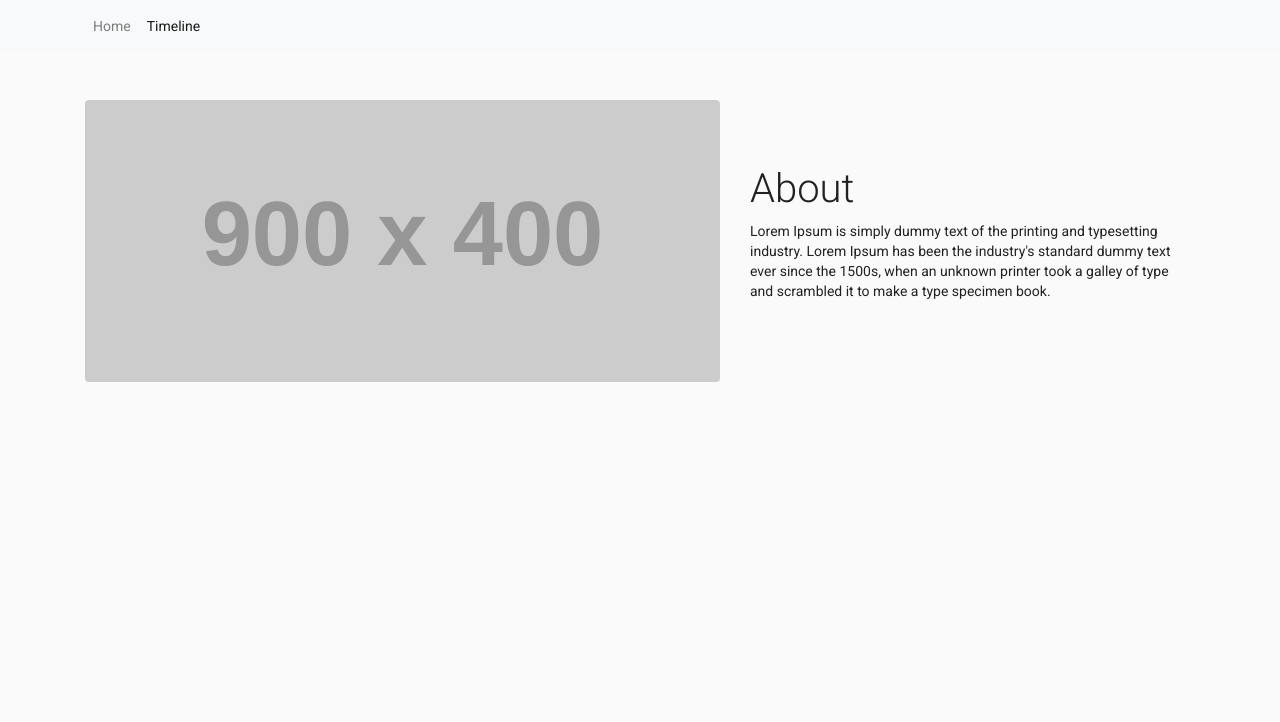
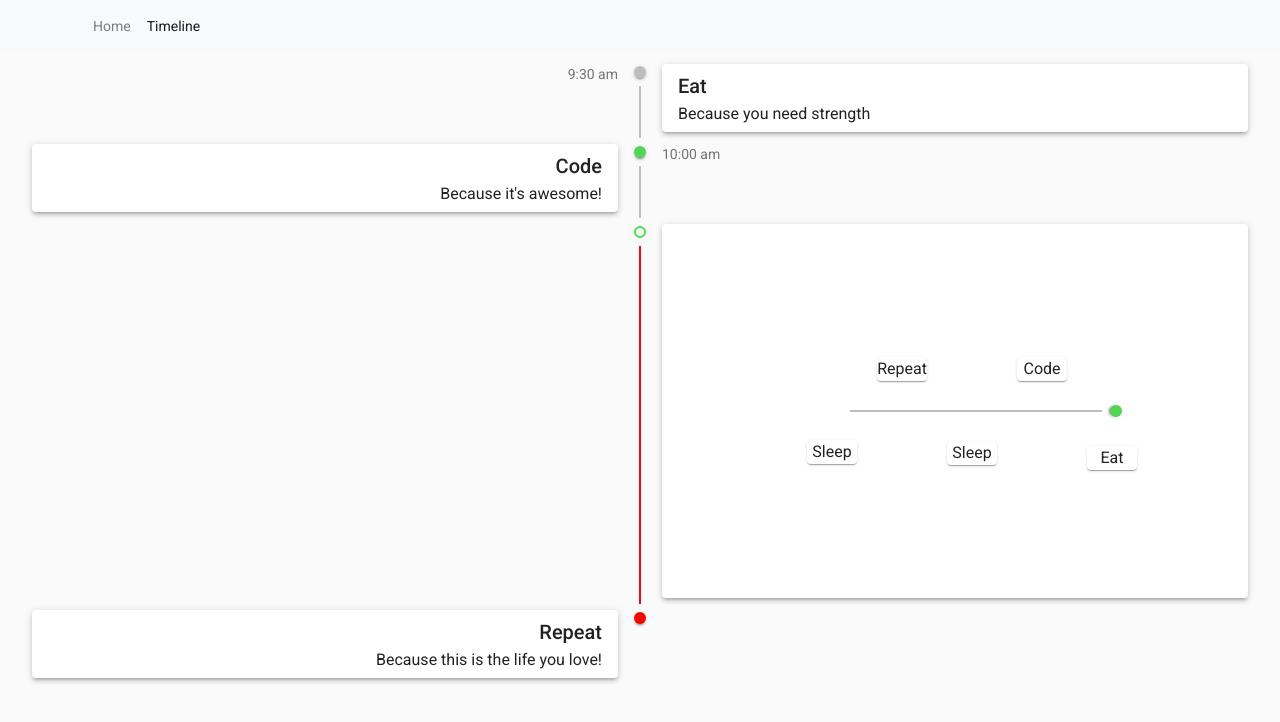
Before and after one commit to swdpcomputing/candle-data, a React (Create React App) app: page /timeline in a window 1280 px wide. Shown: the top 722 px of the page. Built offline with nearby package versions, Linux system fonts and the light colour scheme.

Commit message:
Started adding timeline components

```diff
--- a/src/common/timeline.jsx
+++ b/src/common/timeline.jsx
@@ -1,30 +1,103 @@
 import React from "react";
+import { makeStyles } from "@material-ui/core/styles";
+import Timeline from "@material-ui/lab/Timeline";
+import TimelineItem from "@material-ui/lab/TimelineItem";
+import TimelineSeparator from "@material-ui/lab/TimelineSeparator";
+import TimelineConnector from "@material-ui/lab/TimelineConnector";
+import TimelineContent from "@material-ui/lab/TimelineContent";
+import TimelineOppositeContent from "@material-ui/lab/TimelineOppositeContent";
+import TimelineDot from "@material-ui/lab/TimelineDot";
+// import FastfoodIcon from '@material-ui/icons/Fastfood';
+// import LaptopMacIcon from '@material-ui/icons/LaptopMac';
+// import HotelIcon from '@material-ui/icons/Hotel';
+// import RepeatIcon from '@material-ui/icons/Repeat';
+import Paper from "@material-ui/core/Paper";
+import Typography from "@material-ui/core/Typography";
 
-function Timeline() {
+import TimelineHorizontal from "./timelineHorizontal";
+
+const useStyles = makeStyles((theme) => ({
+  paper: {
+    padding: "6px 16px",
+  },
+  secondaryTail: {
+    backgroundColor: theme.palette.secondary.main,
+  },
+}));
+
+export default function CustomizedTimeline() {
+  const classes = useStyles();
+
   return (
-    <div className="timeline">
-      <div class="container">
-        <div class="row align-items-center my-5">
-          <div class="col-lg-7">
-            <img
-              class="img-fluid rounded mb-4 mb-lg-0"
-              src="http://placehold.it/900x400"
-              alt=""
-            />
-          </div>
-          <div class="col-lg-5">
-            <h1 class="font-weight-light">About</h1>
-            <p>
-              Lorem Ipsum is simply dummy text of the printing and typesetting
-              industry. Lorem Ipsum has been the industry's standard dummy text
-              ever since the 1500s, when an unknown printer took a galley of
-              type and scrambled it to make a type specimen book.
-            </p>
-          </div>
-        </div>
-      </div>
-    </div>
+    <Timeline align="alternate">
+      <TimelineItem>
+        <TimelineOppositeContent>
+          <Typography variant="body2" color="textSecondary">
+            9:30 am
+          </Typography>
+        </TimelineOppositeContent>
+        <TimelineSeparator>
+          <TimelineDot>{/* <FastfoodIcon /> */}</TimelineDot>
+          <TimelineConnector />
+        </TimelineSeparator>
+        <TimelineContent>
+          <Paper elevation={3} className={classes.paper}>
+            <Typography variant="h6" component="h1">
+              Eat
+            </Typography>
+            <Typography>Because you need strength</Typography>
+          </Paper>
+        </TimelineContent>
+      </TimelineItem>
+      <TimelineItem>
+        <TimelineOppositeContent>
+          <Typography variant="body2" color="textSecondary">
+            10:00 am
+          </Typography>
+        </TimelineOppositeContent>
+        <TimelineSeparator>
+          <TimelineDot color="primary">{/* <LaptopMacIcon /> */}</TimelineDot>
+          <TimelineConnector />
+        </TimelineSeparator>
+        <TimelineContent>
+          <Paper elevation={3} className={classes.paper}>
+            <Typography variant="h6" component="h1">
+              Code
+            </Typography>
+            <Typography>Because it&apos;s awesome!</Typography>
+          </Paper>
+        </TimelineContent>
+      </TimelineItem>
+      <TimelineItem>
+        <TimelineSeparator>
+          <TimelineDot color="primary" variant="outlined">
+            {/* <HotelIcon /> */}
+          </TimelineDot>
+          <TimelineConnector className={classes.secondaryTail} />
+        </TimelineSeparator>
+        <TimelineContent>
+          <Paper elevation={3} className={classes.paper}>
+            {/* <Typography variant="h6" component="h1">
+              Sleep
+            </Typography>
+            <Typography>Because you need rest</Typography> */}
+            <TimelineHorizontal />
+          </Paper>
+        </TimelineContent>
+      </TimelineItem>
+      <TimelineItem>
+        <TimelineSeparator>
+          <TimelineDot color="secondary">{/* <RepeatIcon /> */}</TimelineDot>
+        </TimelineSeparator>
+        <TimelineContent>
+          <Paper elevation={3} className={classes.paper}>
+            <Typography variant="h6" component="h1">
+              Repeat
+            </Typography>
+            <Typography>Because this is the life you love!</Typography>
+          </Paper>
+        </TimelineContent>
+      </TimelineItem>
+    </Timeline>
   );
 }
-
-export default Timeline;
--- /dev/null
+++ b/src/common/timelineHorizontal.jsx
@@ -0,0 +1,100 @@
+import React from "react";
+import { makeStyles } from "@material-ui/core/styles";
+import Timeline from "@material-ui/lab/Timeline";
+import TimelineItem from "@material-ui/lab/TimelineItem";
+import TimelineSeparator from "@material-ui/lab/TimelineSeparator";
+import TimelineConnector from "@material-ui/lab/TimelineConnector";
+import TimelineContent from "@material-ui/lab/TimelineContent";
+import TimelineDot from '@material-ui/lab/TimelineDot';
+import Paper from "@material-ui/core/Paper";
+import Typography from "@material-ui/core/Typography";
+
+const useStyles = makeStyles({
+  timeline: {
+    transform: "rotate(90deg)",
+  },
+  timelineContentContainer: {
+    textAlign: "left",
+  },
+  timelineContent: {
+    display: "inline-block",
+    transform: "rotate(-90deg)",
+    textAlign: "center",
+    minWidth: 50,
+  },
+  timelineIcon: {
+    transform: "rotate(-90deg)",
+  },
+});
+
+export default function TimelineHorizontal() {
+  const classes = useStyles();
+
+  return (
+    <Timeline className={classes.timeline} align="alternate">
+      <TimelineItem>
+        <TimelineSeparator>
+          {/* <CheckCircleOutlineIcon
+              color="primary"
+              className={classes.timelineIcon}
+            /> */}
+            <TimelineDot color="primary">
+
+          </TimelineDot>
+          <TimelineConnector />
+        </TimelineSeparator>
+        <TimelineContent className={classes.timelineContentContainer}>
+          <Paper className={classes.timelineContent}>
+            <Typography>Eat</Typography>
+          </Paper>
+        </TimelineContent>
+      </TimelineItem>
+      <TimelineItem>
+        <TimelineSeparator>
+          {/* <PauseCircleFilledIcon
+              color="primary"
+              className={classes.timelineIcon}
+            /> */}
+          <TimelineConnector />
+        </TimelineSeparator>
+        <TimelineContent className={classes.timelineContentContainer}>
+          <Paper className={classes.timelineContent}>
+            <Typography>Code</Typography>
+          </Paper>
+        </TimelineContent>
+      </TimelineItem>
+      <TimelineItem>
+        <TimelineSeparator>
+          {/* <CachedIcon color="primary" className={classes.timelineIcon} /> */}
+          <TimelineConnector />
+        </TimelineSeparator>
+        <TimelineContent className={classes.timelineContentContainer}>
+          <Paper className={classes.timelineContent}>
+            <Typography>Sleep</Typography>
+          </Paper>
+        </TimelineContent>
+      </TimelineItem>
+      <TimelineItem>
+        <TimelineSeparator>
+          {/* <CachedIcon color="primary" className={classes.timelineIcon} /> */}
+          <TimelineConnector />
+        </TimelineSeparator>
+        <TimelineContent className={classes.timelineContentContainer}>
+          <Paper className={classes.timelineContent}>
+            <Typography>Repeat</Typography>
+          </Paper>
+        </TimelineContent>
+      </TimelineItem>
+      <TimelineItem>
+        <TimelineSeparator>
+          {/* <ErrorIcon color="primary" className={classes.timelineIcon} /> */}
+        </TimelineSeparator>
+        <TimelineContent className={classes.timelineContentContainer}>
+          <Paper className={classes.timelineContent}>
+            <Typography>Sleep</Typography>
+          </Paper>
+        </TimelineContent>
+      </TimelineItem>
+    </Timeline>
+  );
+}
```
